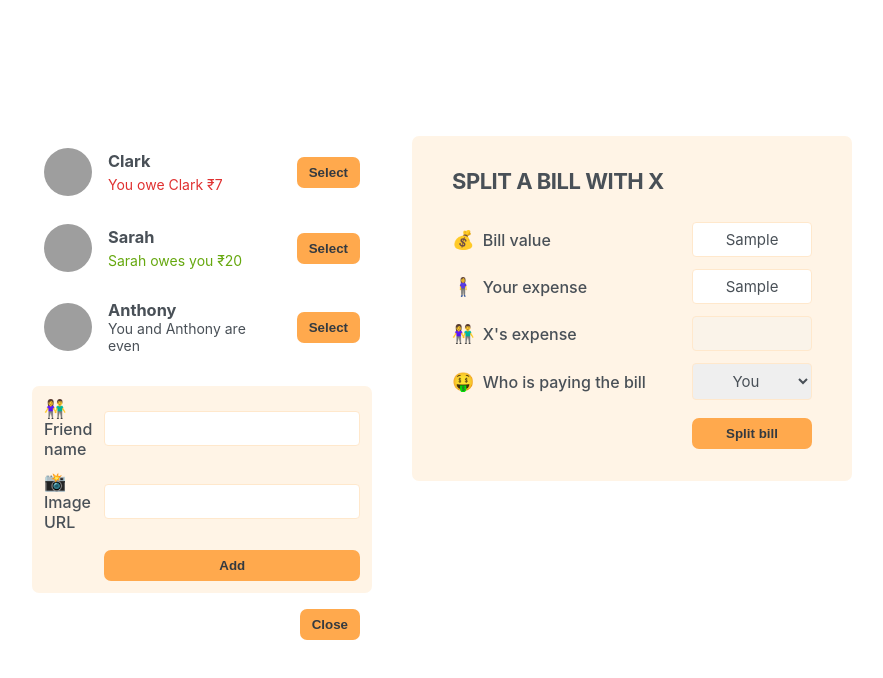
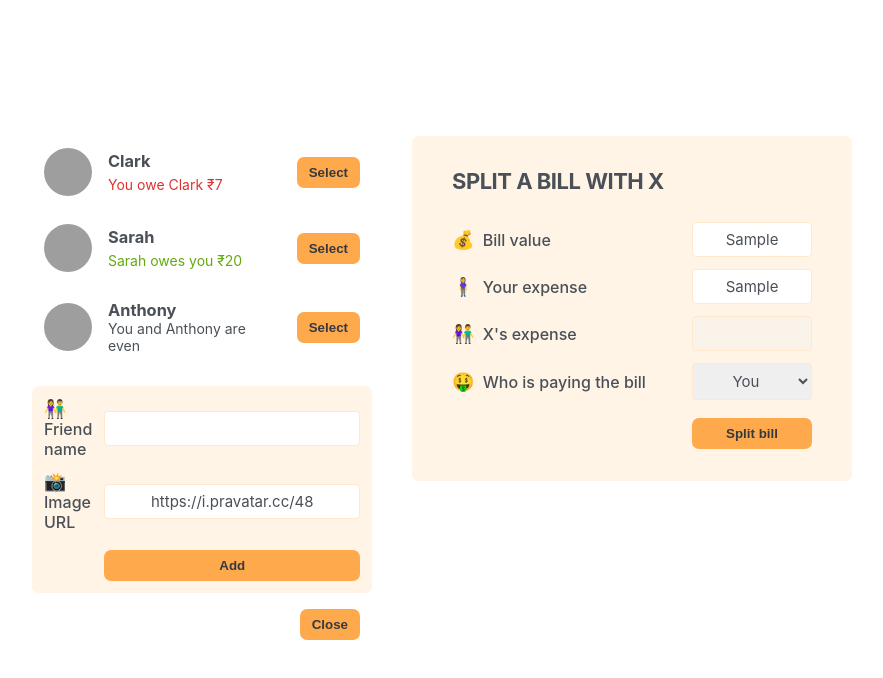
Before and after one commit to JuzerShakir/eat-n-split, a React (Create React App) app: page / in a window 1280 px wide. Both pictures are taken after typing "Sample", "Sample" into the empty fields and a click on the button "Add friend". Shown: the top 678 px of the page, without its empty margins (198-1081 px from the left). Built offline with nearby package versions, Linux system fonts and the light colour scheme; grey boxes are pictures that could not be loaded.

Commit message:
able to add mnew friends

```diff
--- a/src/App.js
+++ b/src/App.js
@@ -30,17 +30,23 @@ function Button({ children, onClick }) {
 }
 
 export default function App() {
+  const [friends, setFriends] = useState(initialFriends);
   const [showAddFriend, setShowAddFriend] = useState(false);
 
   function handleShowAddFriend() {
     setShowAddFriend((show) => !show);
   }
 
+  function handleAddFriend(friend) {
+    setFriends((friends) => [...friends, friend]);
+    setShowAddFriend(false);
+  }
+
   return (
     <div className="app">
       <div className="sidebar">
-        <FriendList />
-        {showAddFriend && <FormAddFriend />}
+        <FriendList friends={friends} />
+        {showAddFriend && <FormAddFriend onAddFriend={handleAddFriend} />}
         <Button onClick={handleShowAddFriend}>
           {showAddFriend ? "Close" : "Add friend"}
         </Button>
@@ -50,9 +56,7 @@ export default function App() {
   );
 }
 
-function FriendList() {
-  const friends = initialFriends;
-
+function FriendList({ friends }) {
   return (
     <ul>
       {friends.map((friend) => (
@@ -87,14 +91,39 @@ function Friend({ friend }) {
   );
 }
 
-function FormAddFriend() {
+function FormAddFriend({ onAddFriend }) {
+  const [name, setName] = useState("");
+  const [image, setImage] = useState("https://i.pravatar.cc/48");
+
+  function handleOnSubmit(e) {
+    e.preventDefault();
+
+    if (!image || !name) return;
+
+    const id = crypto.randomUUID();
+    const newFriend = { id, name, image: `${image}?=${id}`, balance: 0 };
+
+    onAddFriend(newFriend);
+
+    setName("");
+    setImage("https://i.pravatar.cc/48");
+  }
+
   return (
-    <form className="form-add-friend">
+    <form className="form-add-friend" onSubmit={handleOnSubmit}>
       <label>👫 Friend name</label>
-      <input type="text" />
+      <input
+        type="text"
+        value={name}
+        onChange={(e) => setName(e.target.value)}
+      />
 
       <label>📸 Image URL</label>
-      <input type="text" />
+      <input
+        type="text"
+        value={image}
+        onChange={(e) => setImage(e.target.value)}
+      />
 
       <Button>Add</Button>
     </form>
```
